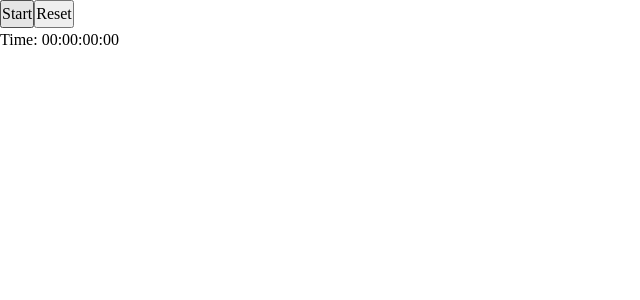
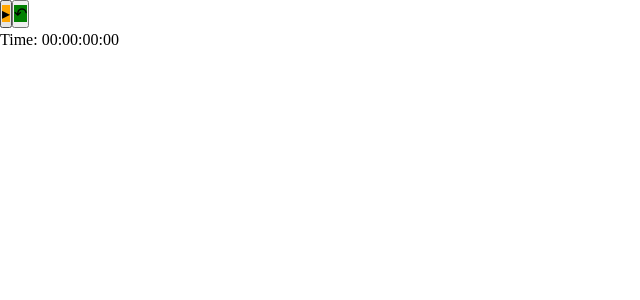
Before and after one commit to michaeland974/junk-drawer-app, a React (Vite) app in the folder client/: page / in a window 1280 px wide. Shown: the top 300 px of the page, without its empty margins (0-640 px from the left). Built offline with nearby package versions, Linux system fonts and the light colour scheme.

Commit message:
button on stopwatch component updated

```diff
--- a/client/package.json
+++ b/client/package.json
@@ -16,6 +16,7 @@
     }
   },
   "dependencies": {
+    "html-entities": "^2.3.3",
     "react": "^18.2.0",
     "react-dom": "^18.2.0"
   },
--- a/client/src/App.tsx
+++ b/client/src/App.tsx
@@ -3,8 +3,6 @@ import { Stopwatch } from './Components/Stopwatch/Stopwatch';
 
 export const App = () => {
   return (
-    <div>
       <Stopwatch />
-    </div>
   );
 };
--- a/client/src/Components/Stopwatch/ButtonGroup.tsx
+++ b/client/src/Components/Stopwatch/ButtonGroup.tsx
@@ -1,15 +1,30 @@
 import * as React from 'react';
+import styles from './styles/ButtonGroup.module.css';
+
+type Options = 'play' | 'pause' | 'reset';
 
 type Props = {
-  toggle: React.MouseEventHandler<HTMLButtonElement>,
-  reset: React.MouseEventHandler<HTMLButtonElement>,
-  buttonText: string;
+  actions: Record<Options, React.MouseEventHandler<HTMLButtonElement>>
+  icons: Record<Options, string>
+  condition: boolean,
+  status: string,
 }
-export const ButtonGroup: React.FC<Props> = ({toggle, reset, buttonText}) => {
+export const ButtonGroup: React.FC<Props> = ({icons, condition, actions, status}) => {
+  const {play, pause, reset} = actions;
+
+  const iconWithId = (icon: string, status: string) => {
+    return <span id={styles[status]}>{icon}</span>;
+  };
   return(
     <div className='button-group'>
-        <button onClick={toggle} data-testid="toggle-button">{buttonText}</button>
-        <button onClick={reset}>Reset</button>
+        <button onClick={(e) => {condition ? play(e) :
+                                             pause(e);}}
+                data-testid="toggle-button">{condition ? iconWithId(icons.play, status):
+                                                         iconWithId(icons.pause, status)}
+        </button>
+        <button onClick={(e) => reset(e)}
+                data-testid="reset-button">{iconWithId(icons.reset, 'reset')}
+        </button>
     </div>
   );
 };
--- a/client/src/Components/Stopwatch/Stopwatch.tsx
+++ b/client/src/Components/Stopwatch/Stopwatch.tsx
@@ -2,27 +2,32 @@ import { useTimer } from '../../hooks/useTimer';
 import { ButtonGroup } from './ButtonGroup';
 import { timeFormat } from '../../utils/timeFormat';
 import { TimeDisplay } from './TimeDisplay';
+import {decode} from 'html-entities';
 
 export const Stopwatch = () => {
+  const icons = {
+    play: decode('&#x25B8;'),
+    pause: decode('&#10074;&#10074;'),
+    reset: decode('&#8630;'),
+  };
   const [{time, setTime, initialState,
           timerStatus, setTimerStatus}] = useTimer();
 
-  const startTimer = () => {
-    setTimerStatus({isActive: true, toggle: 'Stop'});
-  };
-  const stopTimer = () => {
-    setTimerStatus({isActive: false, toggle: 'Start'});
-  };
-  const resetTimer = () => {
-    setTime(initialState);
-    setTimerStatus({isActive: false, toggle: 'Start'});
+  const toggleActions = {
+    play: () => setTimerStatus({isActive: true, toggleStatus: 'pause'}),
+    pause: () => setTimerStatus({isActive: false, toggleStatus: 'play'}),
+    reset: () => {
+      setTime(initialState);
+      setTimerStatus({isActive: false, toggleStatus: 'play'});
+    }
   };
 
   return (
     <div className='container'>
-      <ButtonGroup toggle={() => timerStatus.isActive? stopTimer() : startTimer()}
-                   reset={() => resetTimer()}
-                   buttonText={timerStatus.toggle}/>
+      <ButtonGroup actions={toggleActions}
+                   condition={!timerStatus.isActive}
+                   icons={icons}
+                   status={timerStatus.toggleStatus}/>
       <TimeDisplay renderedTime={timeFormat(time.state.timeElapsed)}/>
     </div>
   );
--- /dev/null
+++ b/client/src/Components/Stopwatch/styles/ButtonGroup.module.css
@@ -0,0 +1,9 @@
+#reset{
+  background-color: green;
+}
+#play{
+  background-color: orange;
+}
+#pause{
+  color: green;
+}
--- a/client/src/hooks/useTimer.tsx
+++ b/client/src/hooks/useTimer.tsx
@@ -1,4 +1,5 @@
 import { useState, useEffect} from 'react';
+import { decode } from 'html-entities';
 
 type Time = {
   state: {
@@ -12,13 +13,13 @@ type Time = {
 
 type TimerStatus = {
   isActive: boolean,
-  toggle: 'Start' | 'Stop'
+  toggleStatus: 'play' | 'pause',
 }
 
 export const useTimer = () => {
   const [timerStatus, setTimerStatus] = useState<TimerStatus>({
     isActive: false,
-    toggle: 'Start'
+    toggleStatus: 'play'
   });
   const initialState: Time = {
     state: {
@@ -43,7 +44,7 @@ export const useTimer = () => {
     const interval =  setInterval(function(isActive: boolean){
       if(isActive===false || durationLimit){
         clearInterval(interval);
-        setTimerStatus({isActive: false, toggle:'Start'});
+        setTimerStatus({isActive: false, toggleStatus: 'play'});
         durationLimit && setTime(initialState);
       }else{
         incrementer();
```
Also changed, not shown: 1 other file (tests, documents, lock files or other folders).
